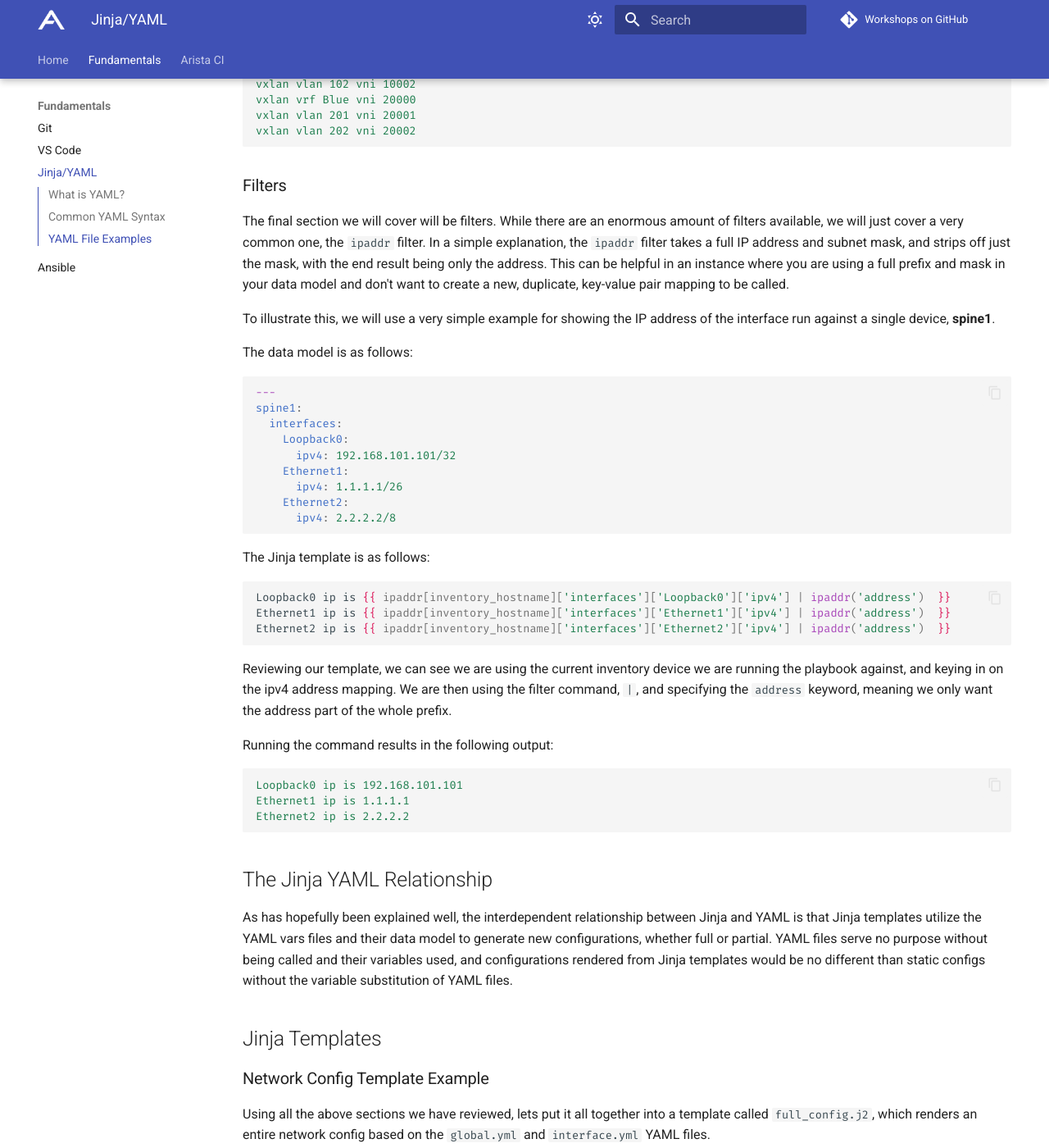
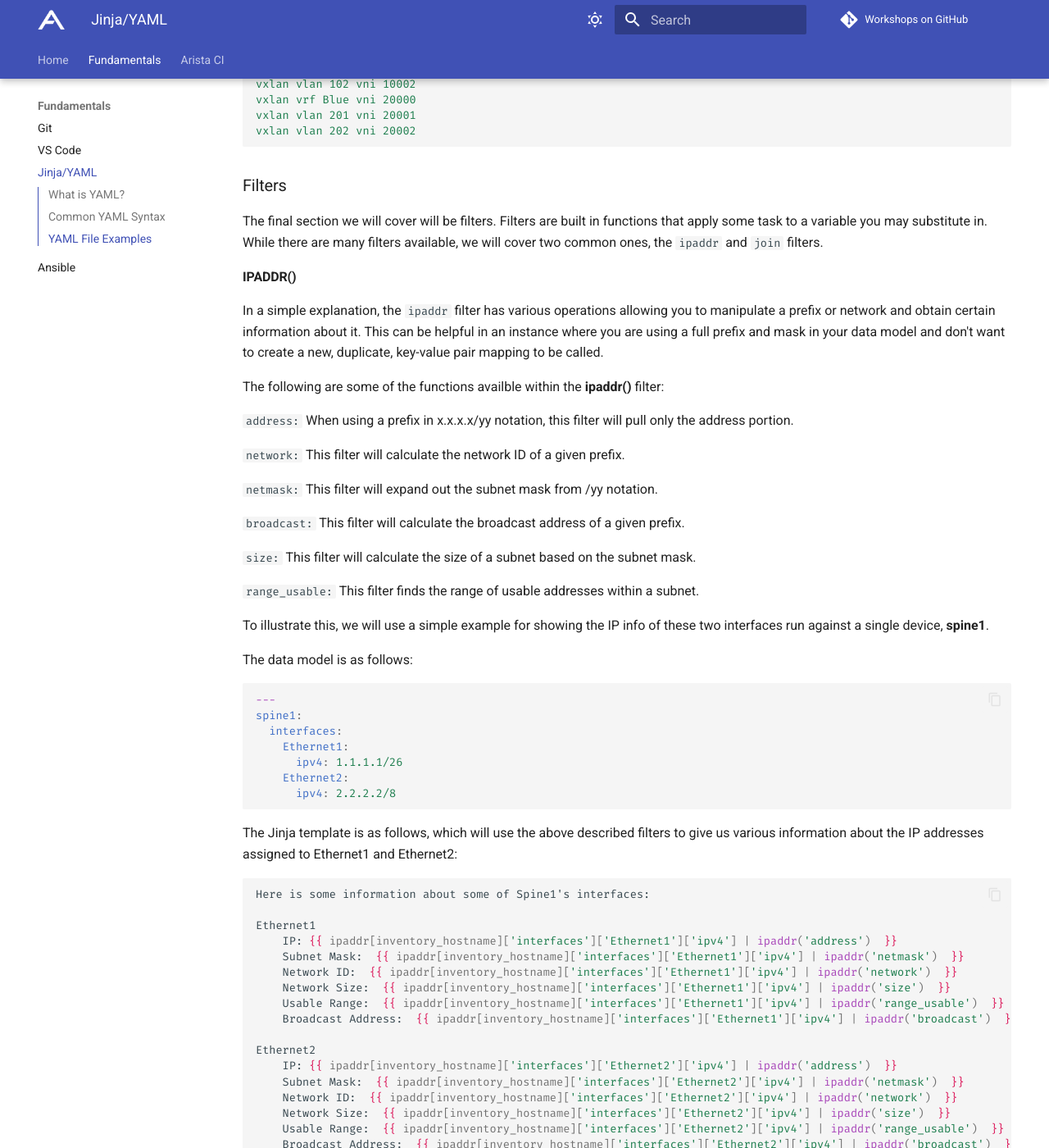
Before and after one commit to aristanetworks/avd-workshops, an MkDocs documentation site: the page built from workshops/jinja-yaml.md, in a window 1280 px wide and 1400 px high, scrolled down 20789 px. Shown: the whole window at 82% size. Built offline with MkDocs 1.6.1 and Material for MkDocs 9.7.7, drawn with Linux system fonts in a browser that asks for light colours; emoji names are drawn with the system emoji font; comment, search, counter and statistics services are not loaded; some of the changed text lies outside the part shown.

Commit message:
filter section update (#44)

````diff
--- a/workshops/jinja-yaml.md
+++ b/workshops/jinja-yaml.md
@@ -1058,9 +1058,27 @@
 
 ### Filters
 
-The final section we will cover will be filters.  While there are an enormous amount of filters available, we will just cover a very common one, the `ipaddr` filter.  In a simple explanation, the `ipaddr` filter takes a full IP address and subnet mask, and strips off just the mask, with the end result being only the address.  This can be helpful in an instance where you are using a full prefix and mask in your data model and don't want to create a new, duplicate, key-value pair mapping to be called.
-
-To illustrate this, we will use a very simple example for showing the IP address of the interface run against a single device, **spine1**.
+The final section we will cover will be filters.  Filters are built in functions that apply some task to a variable you may substitute in.  While there are many filters available, we will cover two common ones, the `ipaddr` and `join` filters.
+
+#### IPADDR()
+
+In a simple explanation, the `ipaddr` filter has various operations allowing you to manipulate a prefix or network and obtain certain information about it.  This can be helpful in an instance where you are using a full prefix and mask in your data model and don't want to create a new, duplicate, key-value pair mapping to be called.
+
+The following are some of the functions availble within the **ipaddr()** filter:
+
+`address:` When using a prefix in x.x.x.x/yy notation, this filter will pull only the address portion.
+
+`network:` This filter will calculate the network ID of a given prefix.
+
+`netmask:` This filter will expand out the subnet mask from /yy notation.
+
+`broadcast:` This filter will calculate the broadcast address of a given prefix.
+
+`size:` This filter will calculate the size of a subnet based on the subnet mask.
+
+`range_usable:` This filter finds the range of usable addresses within a subnet.
+
+To illustrate this, we will use a simple example for showing the IP info of these two interfaces run against a single device, **spine1**.
 
 The data model is as follows:
 
@@ -1068,30 +1086,88 @@
 ---
 spine1:
   interfaces:
-    Loopback0:
-      ipv4: 192.168.101.101/32
     Ethernet1:
       ipv4: 1.1.1.1/26
     Ethernet2:
       ipv4: 2.2.2.2/8
 ```
 
-The Jinja template is as follows:
+The Jinja template is as follows, which will use the above described filters to give us various information about the IP addresses assigned to Ethernet1 and Ethernet2:
 
 ```jinja
-Loopback0 ip is {{ ipaddr[inventory_hostname]['interfaces']['Loopback0']['ipv4'] | ipaddr('address')  }}
-Ethernet1 ip is {{ ipaddr[inventory_hostname]['interfaces']['Ethernet1']['ipv4'] | ipaddr('address')  }}
-Ethernet2 ip is {{ ipaddr[inventory_hostname]['interfaces']['Ethernet2']['ipv4'] | ipaddr('address')  }}
-```
-
-Reviewing our template, we can see we are using the current inventory device we are running the playbook against, and keying in on the ipv4 address mapping.  We are then using the filter command, `|`, and specifying the `address` keyword, meaning we only want the address part of the whole prefix.
-
-Running the command results in the following output:
-
-```yaml
-Loopback0 ip is 192.168.101.101
-Ethernet1 ip is 1.1.1.1
-Ethernet2 ip is 2.2.2.2
+Here is some information about some of Spine1's interfaces:
+
+Ethernet1
+    IP: {{ ipaddr[inventory_hostname]['interfaces']['Ethernet1']['ipv4'] | ipaddr('address')  }}
+    Subnet Mask:  {{ ipaddr[inventory_hostname]['interfaces']['Ethernet1']['ipv4'] | ipaddr('netmask')  }}
+    Network ID:  {{ ipaddr[inventory_hostname]['interfaces']['Ethernet1']['ipv4'] | ipaddr('network')  }}
+    Network Size:  {{ ipaddr[inventory_hostname]['interfaces']['Ethernet1']['ipv4'] | ipaddr('size')  }}
+    Usable Range:  {{ ipaddr[inventory_hostname]['interfaces']['Ethernet1']['ipv4'] | ipaddr('range_usable')  }}
+    Broadcast Address:  {{ ipaddr[inventory_hostname]['interfaces']['Ethernet1']['ipv4'] | ipaddr('broadcast')  }}
+
+Ethernet2
+    IP: {{ ipaddr[inventory_hostname]['interfaces']['Ethernet2']['ipv4'] | ipaddr('address')  }}
+    Subnet Mask:  {{ ipaddr[inventory_hostname]['interfaces']['Ethernet2']['ipv4'] | ipaddr('netmask')  }}
+    Network ID:  {{ ipaddr[inventory_hostname]['interfaces']['Ethernet2']['ipv4'] | ipaddr('network')  }}
+    Network Size:  {{ ipaddr[inventory_hostname]['interfaces']['Ethernet2']['ipv4'] | ipaddr('size')  }}
+    Usable Range:  {{ ipaddr[inventory_hostname]['interfaces']['Ethernet2']['ipv4'] | ipaddr('range_usable')  }}
+    Broadcast Address:  {{ ipaddr[inventory_hostname]['interfaces']['Ethernet2']['ipv4'] | ipaddr('broadcast')  }}
+```
+
+Reviewing our template, we can see we are using the current inventory device we are running the playbook against, and keying in on the ipv4 address mapping for interfaces Ethernet1 and Ethernet2.  We are then using the filter command, `|`, and specifying the various keywords.
+
+Running the playbook results in the following output:
+
+```yaml
+Here is some information about some of Spine1's interfaces:
+
+Ethernet1
+    IP: 1.1.1.1
+    Subnet Mask:  255.255.255.192
+    Network ID:  1.1.1.0
+    Network Size:  64
+    Usable Range:  1.1.1.1-1.1.1.62
+    Broadcast Address:  1.1.1.63
+
+Ethernet2
+    IP: 2.2.2.2
+    Subnet Mask:  255.0.0.0
+    Network ID:  2.0.0.0
+    Network Size:  16777216
+    Usable Range:  2.0.0.1-2.255.255.254
+    Broadcast Address:  2.255.255.255
+```
+
+#### JOIN()
+
+When working with lists in YAML, it may be needed to have all items in a list concatenated into a single line of a configuration command, instead of looping through the list and creating a configuration command for each item.  Some examples of this could be configuring a list of NTP or DNS servers in a single line, versus individual entries.  This can be accomplished with the following filter:
+
+`join(" "):` This filter joins all the items in the list.  Pay close attention to the space between the double quotes.  This provides spacing between the items in a list.  Without this space, all items in the list would be joined into one continuous string.
+
+To illustrate this, we will use simple DNS server data model and Jinja template.
+
+The data model is as follows:
+
+```yaml
+---
+# DNS Servers
+name_servers:
+  - 10.100.100.20
+  - 8.8.8.8
+  - 4.4.4.4
+  - 208.67.222.222
+```
+
+The following Jinja template will allow us to configure all four DNS servers on a single line for a single configuration command:
+
+```jinja
+ip name-server {{ global['name_servers'] | join(" ") }}
+```
+
+Running the playbook results in the following output:
+
+```yaml
+ip name-server 10.100.100.20 8.8.8.8 4.4.4.4 208.67.222.222
 ```
 
 ## The Jinja YAML Relationship
````
